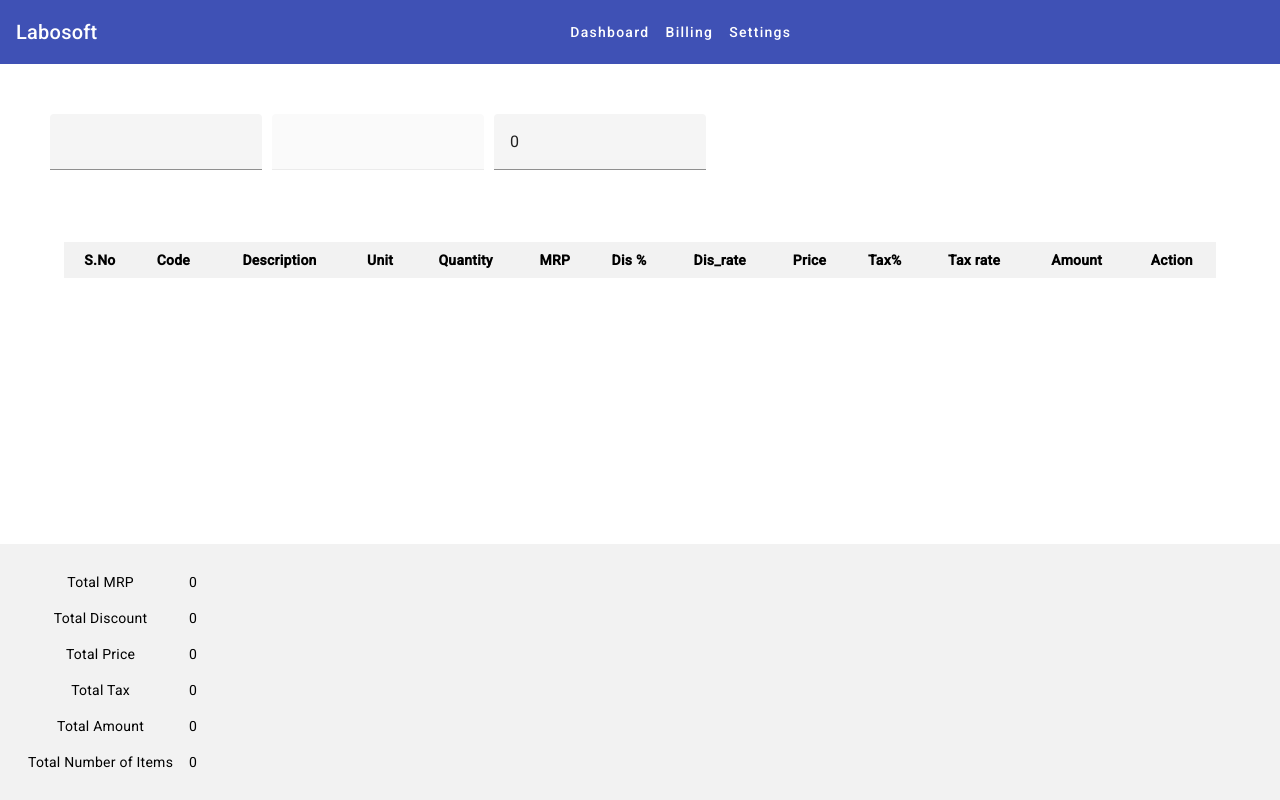
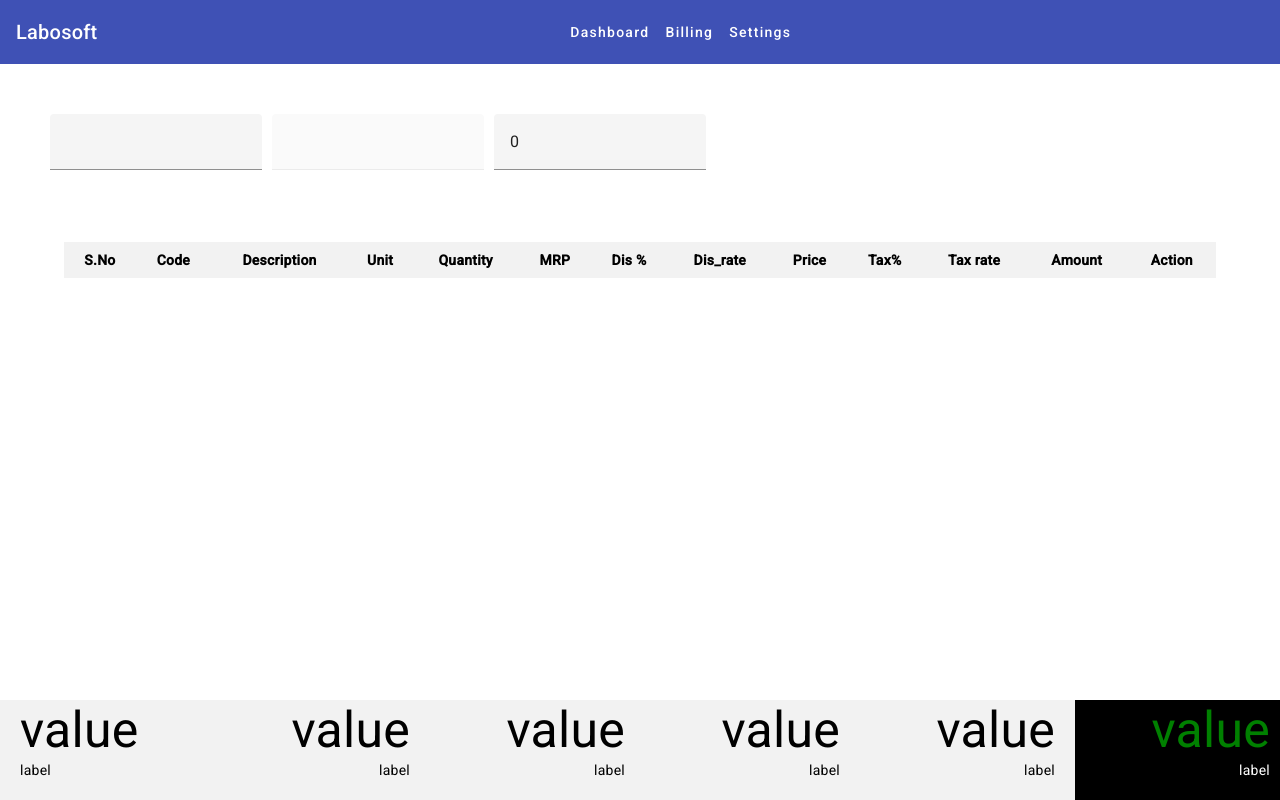
Before and after one commit to Hemanath17/newLabone, an Angular app: page / in a window 1280 px wide. Built offline with nearby package versions, Linux system fonts and the light colour scheme.

Commit message:
css changes for footer

```diff
--- a/src/app/app.component.css
+++ b/src/app/app.component.css
@@ -52,8 +52,42 @@ table {
 
 
 footer {
-    background-color: #f2f2f2;
-    padding: 20px;
-    text-align: center;
+  display: grid;
+  grid-template-columns: repeat(auto-fit, minmax(200px, 1fr));
+  grid-gap: 10px;
+  height: 100px;
+  position: absolute;
+  bottom: 0;
+  left: 0;
+  right: 0;
+  background-color: #f2f2f2;
+
+}
+.item-value {
+  font-size: 50px;
+}
+.item-value,
+  .item-label {
+    margin-right: 10px; /* Adjust the spacing between value and label as needed */
   }
-footer{position: absolute; bottom: 0; left: 0; right: 0;}
+
+.item {
+  display: grid;
+  grid-template-rows: auto auto; /* Display value and label in two columns */
+  justify-items: flex-end;
+  padding: 20px 0 0 20px;
+
+  &:first-child {
+    justify-items: flex-start;
+  }
+}
+
+.total {
+  background-color: black;
+  .item-value {
+    color: green;
+  }
+  .item-label {
+    color: #fff;
+  }
+}
--- a/src/app/app.component.html
+++ b/src/app/app.component.html
@@ -69,47 +69,29 @@
 </table>
 
 <footer>
+  <div class="item">
+     <div class="item-value">value</div>
+     <div class="item-label">label</div>
+  </div>
+  <div class="item">
+    <div class="item-value">value</div>
+    <div class="item-label">label</div>
+  </div>
+  <div class="item">
+    <div class="item-value">value</div>
+    <div class="item-label">label</div>
+  </div>
+  <div class="item">
+    <div class="item-value">value</div>
+    <div class="item-label">label</div>
+  </div>
+  <div class="item">
+    <div class="item-value">value</div>
+    <div class="item-label">label</div>
+  </div>
+  <div class="item total">
+  <div class="item-value">value</div>
+  <div class="item-label">label</div>
+  </div>
 
-  <tfoot>
-    <tr>
-      <td colspan="2" class="footer-label">Total Number of Items</td>
-      <td>{{ getTotalItemCount() }}</td>
-    </tr>
-  </tfoot>
-
-  <tfoot>
-    <tr>
-      <td colspan="2" class="footer-label">Total MRP </td>
-      <td>{{ footermrp() }}</td>
-    </tr>
-  </tfoot>
-
-  <tfoot>
-    <tr>
-      <td colspan="2" class="footer-label">Total Discount </td>
-      <td>{{ footerdiscount() }}</td>
-    </tr>
-  </tfoot>
-
-  <tfoot>
-    <tr>
-      <td colspan="2" class="footer-label">Total Price </td>
-      <td>{{ footerprice() }}</td>
-    </tr>
-  </tfoot>
-
-  <tfoot>
-    <tr>
-      <td colspan="2" class="footer-label">Total Tax </td>
-      <td>{{ footertax() }}</td>
-    </tr>
-  </tfoot>
-
-
-  <tfoot>
-    <tr>
-      <td colspan="2" class="footer-label">Total Amount </td>
-      <td>{{ calculateTotalAmount() }}</td>
-    </tr>
-  </tfoot>
-</footer>
+ </footer>
```
